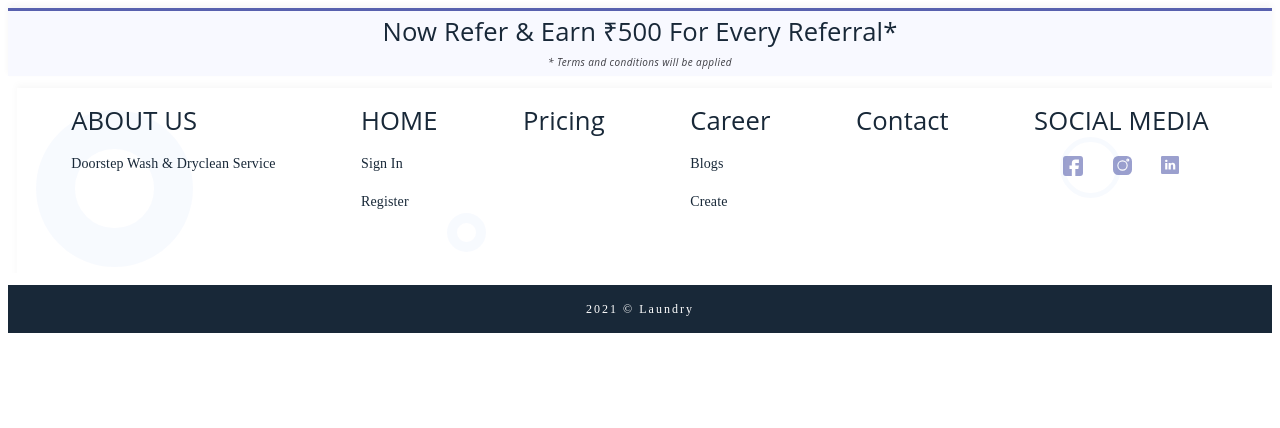
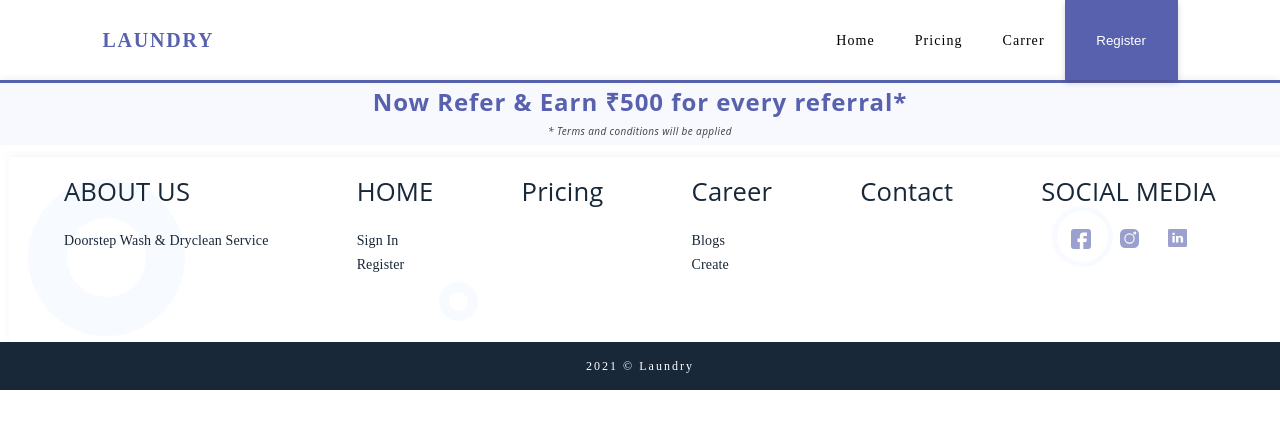
Before and after one commit to sneha-gowda/Laundry_Project, a React (Create React App) app in the folder Front-end/laundry/: page / in a window 1280 px wide. Shown: the top 428 px of the page. Built offline with nearby package versions, Linux system fonts and the light colour scheme.

Commit message:
NavBar created

```diff
--- a/Front-end/laundry/src/App.js
+++ b/Front-end/laundry/src/App.js
@@ -1,12 +1,13 @@
 import React from "react";
-import { Route,Link,Routes} from 'react-router-dom';
+import { Route,Routes} from 'react-router-dom';
 import Login from "./routes/Login.jsx";
 import Register from "./routes/Register";
 import Footer from "./Footer"
-
+import Navbar from "./Navbar.jsx"
 const App=()=>{
     return(
         <>
+            <Navbar></Navbar>
             <Routes>
                 <Route excat path="/" element={<Login/>}></Route>
                 <Route excat path="/login" element={<Login />}></Route>
--- a/Front-end/laundry/src/LandRComponent/About.jsx
+++ b/Front-end/laundry/src/LandRComponent/About.jsx
@@ -26,7 +26,6 @@ const About = ()=>{
                 </div>
                 <div className="SocialMedia">
                     <h1>SOCIAL MEDIA</h1>
-
                     <div className="SocialMediaIcon">
                         <img src="image/facebook.svg" alt="facebook"></img>
                         <img src="image/instagram.svg" alt="insta"></img>
--- a/Front-end/laundry/src/LandRComponent/about.css
+++ b/Front-end/laundry/src/LandRComponent/about.css
@@ -13,8 +13,9 @@
   opacity: 1;
 }
 
-h1 {
+.About h1 {
   text-align: center;
+  margin-bottom: 0.8em;
   font-size: 1.6em;
   letter-spacing: 0.16px;
   color: #182838;
@@ -37,7 +38,6 @@ h3 {
   align-items: flex-start;
 }
 .SocialMediaIcon {
-  margin-top: 10%;
   display: flex;
   justify-content: space-evenly;
   align-items: flex-start;
--- a/Front-end/laundry/src/Navbar.jsx
+++ b/Front-end/laundry/src/Navbar.jsx
@@ -0,0 +1,36 @@
+import React from 'react';
+import {Link} from "react-router-dom"
+import "./navbar.css"
+import { useState } from 'react';
+
+const Navbar = () => {
+    const [gotoo,setGoto] =useState("Register");
+    const [path, setPath] = useState("");
+    const setNav=() =>{
+        const loc = window.location.pathname;
+
+        if (loc === "/" || loc === "/login") {
+            console.log(path,gotoo)
+            setGoto("Register");
+            setPath("/register")
+        }
+        else{
+            console.log(path, gotoo)
+            setGoto("Sign up");
+            setPath("/login")
+        }
+    }
+    return <header>
+        <h4>LAUNDRY</h4>
+        <nav>
+            <ul>
+                <li>Home</li>
+                <li>Pricing</li>
+                <li>Carrer</li>
+                <button onClick={setNav}><Link to={path} className="Link" >{gotoo}</Link></button>
+            </ul>
+
+        </nav>
+    </header>;
+};
+export default Navbar;
--- /dev/null
+++ b/Front-end/laundry/src/navbar.css
@@ -0,0 +1,48 @@
+* {
+  margin: 0px;
+  padding: 0px;
+}
+header {
+  display: flex;
+  justify-content: space-between;
+  align-items: center;
+  margin-top: 0%;
+  margin-left: 0px;
+  padding: 0px 8%;
+}
+nav {
+  position: relative;
+  right: 0px;
+}
+h4 {
+  font: normal normal 900 20px/27px Avenir;
+  letter-spacing: 1.8px;
+  color: #5861ae;
+  text-transform: uppercase;
+  opacity: 1;
+}
+ul {
+  margin-left: 0px;
+}
+li {
+  display: inline-block;
+  list-style: none;
+  padding: 20px;
+  font: normal normal normal 14px/19px Avenir;
+  letter-spacing: 1.05px;
+}
+
+button {
+  background-color: #5861ae;
+  color: white;
+  width: 113px;
+  height: 80px;
+  background: #5861ae 0% 0% no-repeat padding-box;
+  box-shadow: 0px 3px 6px #00000029;
+  opacity: 1;
+  border: none;
+}
+.Link {
+  color: white;
+  text-decoration: none;
+}
--- a/Front-end/laundry/src/routes/Register.jsx
+++ b/Front-end/laundry/src/routes/Register.jsx
@@ -1,9 +1,11 @@
 import React from 'react'
 import Refer from "../LandRComponent/Refer.jsx"
+import About from "../LandRComponent/About.jsx"
 const Register=()=>{
     return (
         <>
             <Refer></Refer>
+            <About></About>
         </>
     )
 }
```
